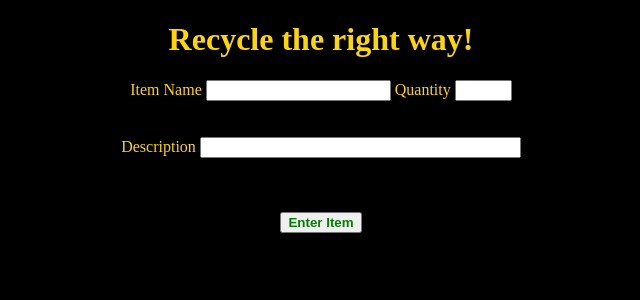
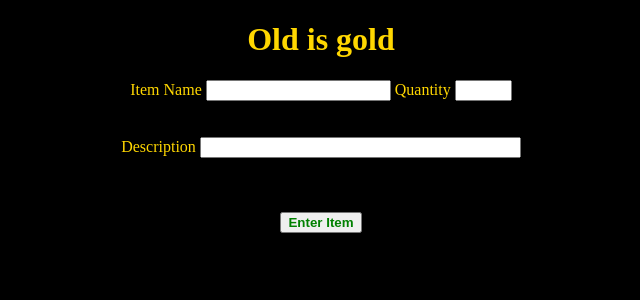
Before and after one commit to sbudaraj/jenkinstest, a Flask app: page / in a window 1280 px wide. Shown: the top 300 px of the page, without its empty margins (319-959 px from the left). Run offline with Flask 2, Linux system fonts and the light colour scheme.

Commit message:
demo update 9

```diff
--- a/templates/index.html
+++ b/templates/index.html
@@ -14,12 +14,12 @@
 
     <header>
 
+
+        <h1 style="text-align:center"><font color="gold">Old is gold</font></h1>
+
         <!--
-        <h1 style="text-align:center"><font color="gold">Old is gold</font></h1>
+        <h1 style="text-align:center"><font color="gold">Recycle the right way!</font></h1>
         -->
-
-        <h1 style="text-align:center"><font color="gold">Recycle the right way!</font></h1>
-
     </header>
 
       <form method="POST" action="/" style="text-align:center; vertical-align:middle">
```
